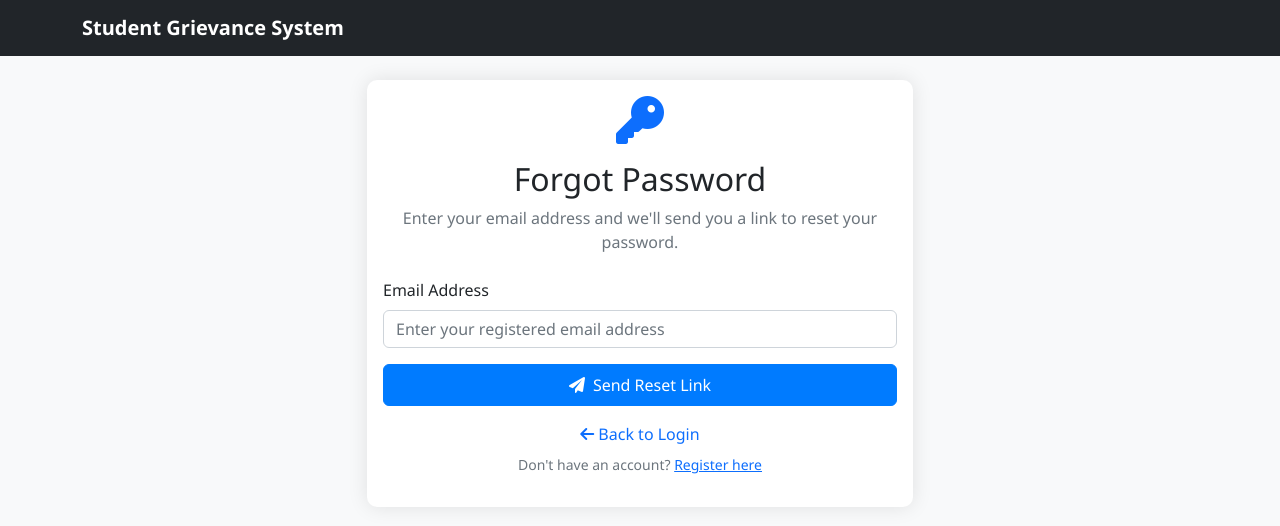
After one commit to Surventurer/Student_Grievance_Management_System, a Django app: page /auth/forgot-password/ in a window 1280 px wide. The commit adds this page. Shown: the top 526 px of the page. Run offline with Django 4.2, Linux system fonts and the light colour scheme.

Commit message:
forget password_v0.1

```diff
--- a/src/apps/authentication/urls.py
+++ b/src/apps/authentication/urls.py
@@ -18,6 +18,8 @@ urlpatterns = [
     path('login/', views.login_view, name='login_view'),
     path('logout/', views.logout_view, name='logout_view'),
     path('verify-email/', views.verify_email_view, name='verify_email_view'),
+    path('forgot-password/', views.forgot_password_view, name='forgot_password_view'),
+    path('reset-password/<str:token>/', views.reset_password_view, name='reset_password_view'),
 
     # Student Registration Only (No admin/staff registration)
     path('student-registration/', views.student_registration, name='student_registration'),
--- a/src/apps/authentication/views.py
+++ b/src/apps/authentication/views.py
@@ -270,6 +270,116 @@ def logout_view(request):
     return redirect('authentication:login_view')
 
 
+def forgot_password_view(request):
+    """Web view for forgot password form"""
+    if request.method == 'POST':
+        email = request.POST.get('email')
+
+        try:
+            user = User.objects.get(email=email)
+
+            # Check if there's already a recent reset request (within last 5 minutes)
+            recent_reset = PasswordReset.objects.filter(
+                user=user,
+                created_at__gte=timezone.now() - timedelta(minutes=5),
+                is_used=False
+            ).first()
+
+            if recent_reset:
+                messages.warning(request, 'A password reset link was already sent recently. Please check your email or wait 5 minutes before requesting again.')
+                return render(request, 'authentication/forgot_password.html')
+
+            # Generate reset token
+            token = generate_token()
+            expires_at = timezone.now() + timedelta(hours=1)
+
+            PasswordReset.objects.create(
+                user=user,
+                token=token,
+                expires_at=expires_at
+            )
+
+            # Send reset email
+            try:
+                from django.urls import reverse
+                reset_url = reverse('authentication:reset_password_view', kwargs={'token': token})
+                reset_link = f"http://127.0.0.1:8000{reset_url}"
+
+                email_subject = 'Password Reset - Student Grievance System'
+                email_message = f"""Hello {user.email},
+
+You requested a password reset for your Student Grievance Management System account.
+
+Click the link below to reset your password:
+{reset_link}
+
+This link will expire in 1 hour for security reasons.
+
+If you didn't request this password reset, please ignore this email.
+
+Best regards,
+Student Grievance Management System Team"""
+
+                send_mail(
+                    email_subject,
+                    email_message,
+                    settings.EMAIL_HOST_USER,
+                    [user.email],
+                    fail_silently=False,
+                )
+
+                messages.success(request, 'Password reset link has been sent to your email.')
+                return redirect('authentication:forgot_password_view')
+            except Exception as e:
+                # Delete the reset token if email sending fails
+                PasswordReset.objects.filter(token=token).delete()
+                messages.error(request, 'Error sending reset email. Please try again.')
+                return render(request, 'authentication/forgot_password.html')
+
+        except User.DoesNotExist:
+            messages.error(request, 'User with this email does not exist.')
+        except Exception as e:
+            messages.error(request, 'Error sending reset email. Please try again.')
+
+    return render(request, 'authentication/forgot_password.html')
+
+
+def reset_password_view(request, token):
+    """Web view for password reset form"""
+    try:
+        reset_request = PasswordReset.objects.get(token=token, is_used=False)
+
+        if reset_request.is_expired:
+            messages.error(request, 'Reset token has expired. Please request a new one.')
+            return redirect('authentication:forgot_password_view')
+
+        if request.method == 'POST':
+            new_password = request.POST.get('new_password')
+            confirm_password = request.POST.get('confirm_password')
+
+            if not new_password or len(new_password) < 6:
+                messages.error(request, 'Password must be at least 6 characters long.')
+            elif new_password != confirm_password:
+                messages.error(request, 'Passwords do not match.')
+            else:
+                # Reset password
+                user = reset_request.user
+                user.set_password(new_password)
+                user.save()
+
+                reset_request.is_used = True
+                reset_request.save()
+
+                messages.success(request, 'Password reset successfully. You can now login with your new password.')
+                return redirect('authentication:login')
+
+        return render(request, 'authentication/reset_password.html', {'token': token})
+
+    except PasswordReset.DoesNotExist:
+        messages.error(request, 'Invalid or expired reset token.')
+        return redirect('authentication:forgot_password_view')
+
+
 def student_registration(request):
     """Student Registration View"""
     if request.method == 'POST':
--- /dev/null
+++ b/src/templates/authentication/forgot_password.html
@@ -0,0 +1,94 @@
+{% extends 'base.html' %}
+{% load static %}
+
+{% block title %}Forgot Password - Student Grievance System{% endblock %}
+
+{% block content %}
+<div class="row justify-content-center">
+    <div class="col-md-6">
+        <div class="card">
+            <div class="card-body">
+                <div class="text-center mb-4">
+                    <i class="fas fa-key fa-3x text-primary mb-3"></i>
+                    <h2 class="card-title">Forgot Password</h2>
+                    <p class="text-muted">Enter your email address and we'll send you a link to reset your password.</p>
+                </div>
+
+                <form method="post">
+                    {% csrf_token %}
+                    <div class="mb-3">
+                        <label for="email" class="form-label">Email Address</label>
+                        <input type="email" class="form-control" id="email" name="email"
+                               placeholder="Enter your registered email address" required>
+                    </div>
+
+                    {% if messages %}
+                        {% for message in messages %}
+                            <div class="alert alert-{{ message.tags }} d-flex align-items-center mb-3" role="alert">
+                                {% if message.tags == 'danger' %}
+                                    <i class="fas fa-exclamation-triangle me-2"></i>
+                                {% elif message.tags == 'success' %}
+                                    <i class="fas fa-check-circle me-2"></i>
+                                {% elif message.tags == 'warning' %}
+                                    <i class="fas fa-exclamation-circle me-2"></i>
+                                {% else %}
+                                    <i class="fas fa-info-circle me-2"></i>
+                                {% endif %}
+                                <div>{{ message }}</div>
+                            </div>
+                        {% endfor %}
+                    {% endif %}
+
+                    <button type="submit" class="btn btn-primary w-100 mb-3">
+                        <i class="fas fa-paper-plane me-2"></i>Send Reset Link
+                    </button>
+                </form>
+
+                <div class="text-center">
+                    <p class="mb-2">
+                        <a href="{% url 'authentication:login' %}" class="text-decoration-none">
+                            <i class="fas fa-arrow-left me-1"></i>Back to Login
+                        </a>
+                    </p>
+                    <p class="text-muted small">
+                        Don't have an account?
+                        <a href="{% url 'authentication:student_registration' %}">Register here</a>
+                    </p>
+                </div>
+            </div>
+        </div>
+    </div>
+</div>
+
+<script>
+document.addEventListener('DOMContentLoaded', function() {
+    // Auto-hide success messages after 10 seconds for better UX
+    const successAlerts = document.querySelectorAll('.alert-success');
+    successAlerts.forEach(alert => {
+        setTimeout(() => {
+            alert.style.transition = 'opacity 0.5s';
+            alert.style.opacity = '0';
+            setTimeout(() => alert.remove(), 500);
+        }, 10000);
+    });
+
+    // Form validation feedback
+    const form = document.querySelector('form');
+    const emailInput = document.getElementById('email');
+
+    form.addEventListener('submit', function(e) {
+        const submitBtn = form.querySelector('button[type="submit"]');
+        const originalText = submitBtn.innerHTML;
+
+        if (emailInput.value.trim() === '') {
+            e.preventDefault();
+            emailInput.focus();
+            return false;
+        }
+
+        submitBtn.innerHTML = '<i class="fas fa-spinner fa-spin me-2"></i>Sending...';
+        submitBtn.disabled = true;
+    });
+});
+</script>
+{% endblock %}
--- a/src/templates/authentication/login.html
+++ b/src/templates/authentication/login.html
@@ -25,7 +25,7 @@
                     {% if messages %}
                         {% for message in messages %}
                             <div class="alert alert-{{ message.tags }} d-flex align-items-center mb-3" role="alert">
-                                {% if message.tags == 'error' %}
+                                {% if message.tags == 'danger' %}
                                     <i class="fas fa-exclamation-triangle me-2"></i>
                                 {% elif message.tags == 'success' %}
                                     <i class="fas fa-check-circle me-2"></i>
@@ -45,7 +45,7 @@
                 <div class="text-center mt-3">
                     <p>New Student? <a href="{% url 'authentication:student_registration' %}">Register here</a></p>
                     <p>Need to verify your email? <a href="{% url 'authentication:verify_email_view' %}">Verify here</a></p>
-                    <p><a href="#">Forgot Password?</a></p>
+                    <p><a href="{% url 'authentication:forgot_password_view' %}">Forgot Password?</a></p>
                 </div>
             </div>
         </div>
```
Also changed, not shown: src/apps/authentication/management/commands/cleanup_password_resets.py (added, +26 -0 lines), src/templates/authentication/reset_password.html (added, +169 -0 lines), src/db.sqlite3, src/test_messages.py (added), 1 other file.
